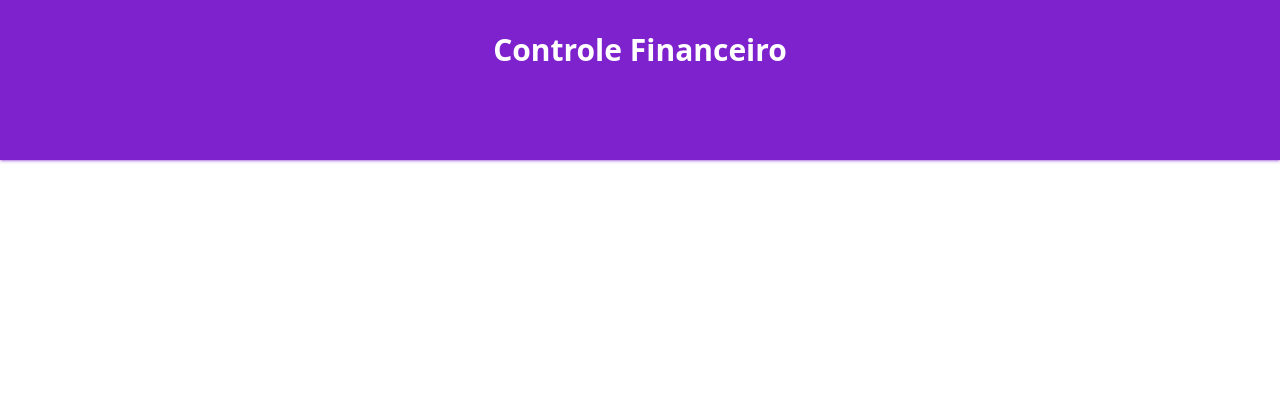
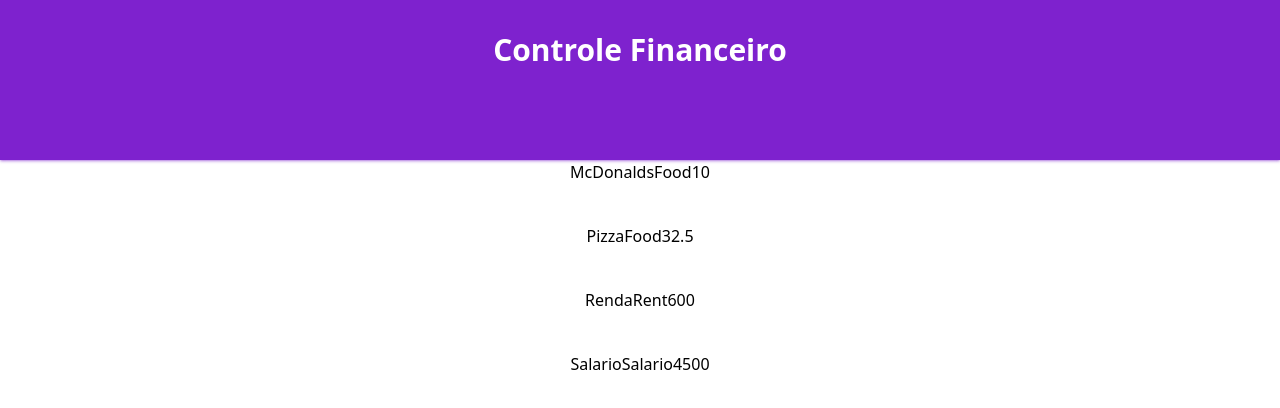
Before and after one commit to Claudio-Lins/expense-tracker, a Next.js app: page / in a window 1280 px wide. Shown: the top 408 px of the page. Built offline with nearby package versions, Linux system fonts and the light colour scheme.

Commit message:
List items

```diff
--- /dev/null
+++ b/src/helpers/dateFilter.ts
@@ -0,0 +1,24 @@
+
+import { Item } from '../types/Item'
+
+
+export const getCurrentMonth = () => {
+    let now = new Date();
+    return `${now.getFullYear()}/${now.getMonth() + 1}`;
+}
+
+export const filterListByMonth = (list: Item[], date: string): Item[] => {
+    let newList: Item[] = [];
+    let [year, month] = date.split('/');
+
+    for(let i in list) {
+        if(
+            list[i].date.getFullYear() === Number(year) &&
+            list[i].date.getMonth() + 1 === Number(month)
+        ){
+            newList.push(list[i]); // push item to new list
+        }
+    }
+
+    return newList;
+}
--- a/src/pages/index.tsx
+++ b/src/pages/index.tsx
@@ -1,8 +1,22 @@
 import type { NextPage } from 'next'
 import Head from 'next/head'
 import Image from 'next/image'
+import { Item } from '../types/Item'
+import { Category } from '../types/Category'
+import { items } from '../data/items'
+import { categories } from '../data/categories'
+import { useEffect, useState } from 'react'
+import { getCurrentMonth, filterListByMonth } from '../helpers/dateFilter'
 
 const Home: NextPage = () => {
+  const [list, setList] = useState(items)
+  const [filteredList, setFilteredList] = useState<Item[]>([])
+  const [currentMonth, setCurrentMonth] = useState(getCurrentMonth())
+
+  useEffect(() => {
+    setFilteredList(filterListByMonth(list, currentMonth))
+  }, [list, currentMonth])
+
   return (
     <div id="container">
       <div id="header" className='bg-purple-700 h-40 shadow shadow-purple-700/50'>
@@ -15,6 +29,13 @@ const Home: NextPage = () => {
         {/* Input */}
 
         {/* List */}
+        {list.map((item: Item, i) => (
+          <div key={i} className='flex flex-col items-center mb-10'>
+            {item.title}
+            {item.category}
+            {item.amount}
+          </div>
+        ))}
 
       </div>
     </div>
```
